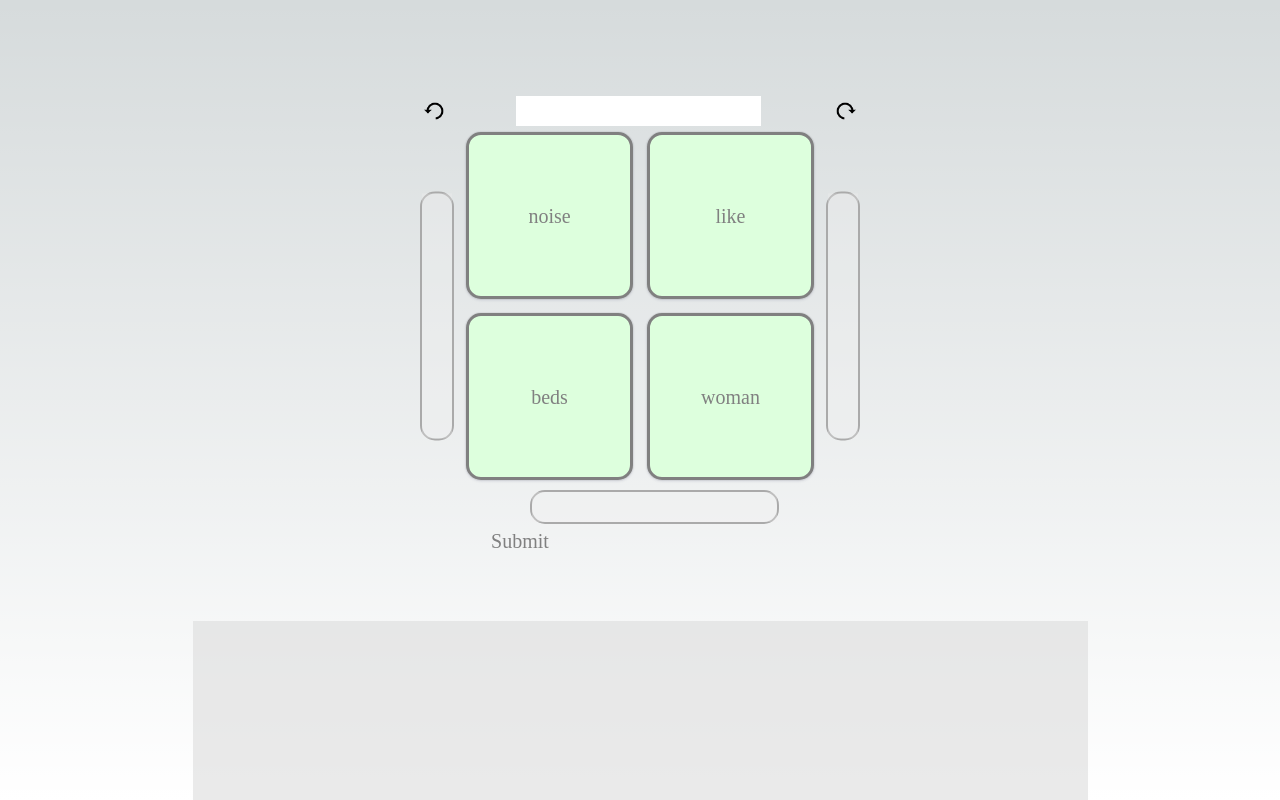
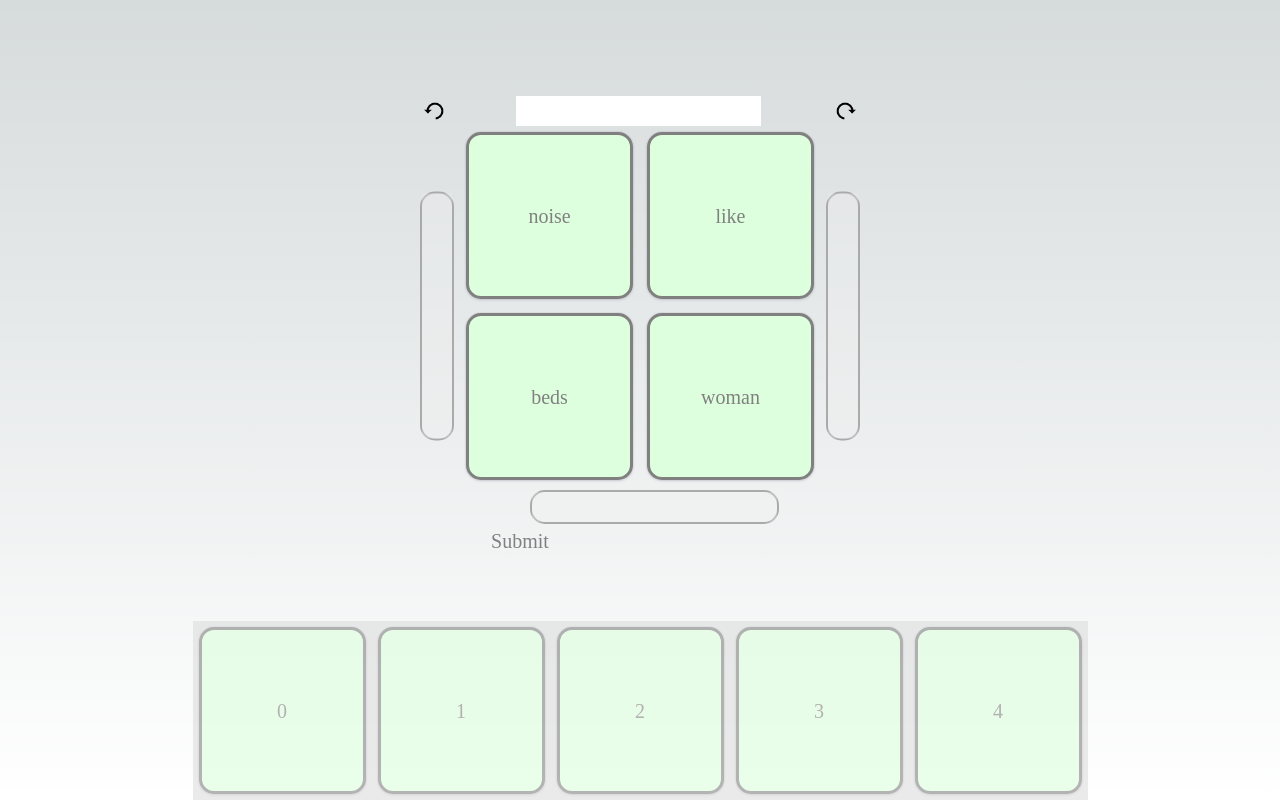
Before and after one commit to nezumi149/nextjs-boilerplate, a Next.js app: page / in a window 1280 px wide. Built offline with nearby package versions, Linux system fonts and the light colour scheme.

Commit message:
update sortable to use leaf

```diff
--- a/app/Sortable.tsx
+++ b/app/Sortable.tsx
@@ -1,6 +1,7 @@
 import React from 'react';
 import { useSortable } from "@dnd-kit/sortable";
 import { CSS } from "@dnd-kit/utilities";
+import Leaf from './Leaf';
 
 
 const Sortable = (props:any) => {
@@ -20,9 +21,14 @@ const style = {
 };
 
   return (
-    <Element ref={setNodeRef} style={style} withOpacity={isDragging} {...listeners} {...attributes}>
-      {props.children}
-    </Element>
+    <Leaf
+            ref={setNodeRef}
+            style={style}
+            withOpacity={isDragging}
+            {...props}
+            {...attributes}
+            {...listeners}
+        />
   );
 }
 
```
